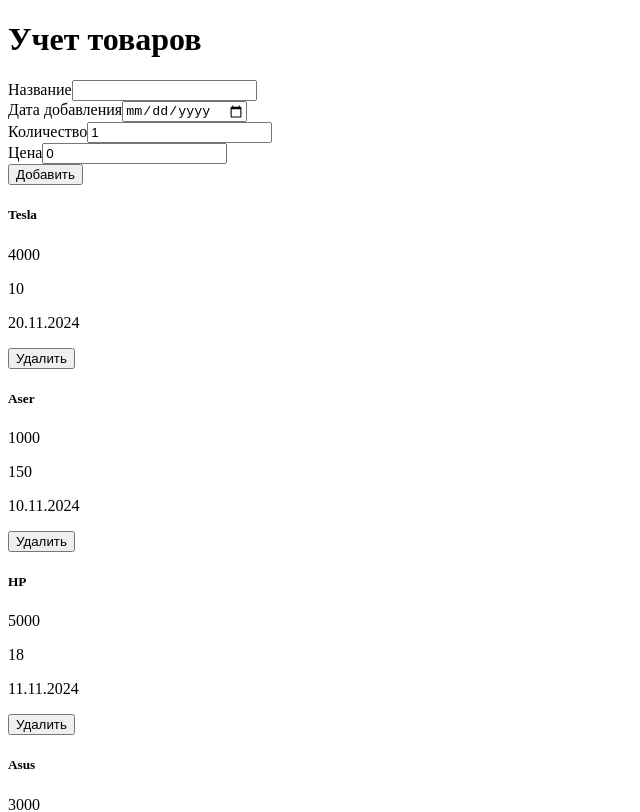
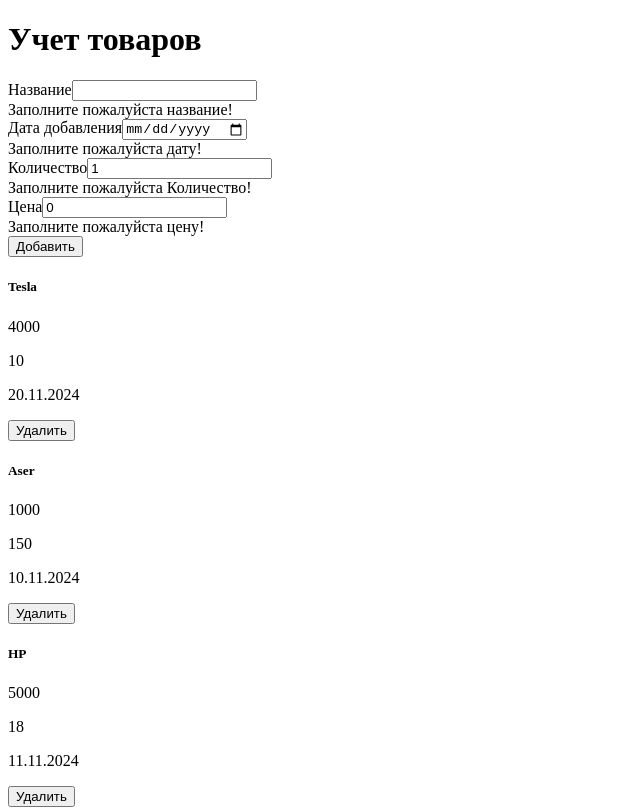
Before and after one commit to JasonWarkings/product-practic-25.11, a Vue app: page / in a window 1280 px wide. Shown: the top 812 px of the page, without its empty margins (0-640 px from the left). Built offline with nearby package versions, Linux system fonts and the light colour scheme; the HTML template or start-up script is replaced by a standard one.

Commit message:
feat: add validation

```diff
--- a/src/App.vue
+++ b/src/App.vue
@@ -66,19 +66,31 @@ const totalSum = computed(() => {
         <h1 class="text-center my-3">Учет товаров</h1>
         <div class="mb-3">
           <label for="name" class="form-label">Название</label>
-          <input type="text" v-model="name" class="form-control" id="name">
+          <input type="text" v-model="name" class="form-control" :class="{'is-invalid': !name}" id="name">
+          <div class="invalid-feedback">
+        Заполните пожалуйста название!
+      </div>
         </div>
         <div class="mb-3">
           <label for="date" class="form-label">Дата добавления</label>
-          <input type="date" v-model="date" class="form-control" id="date">
+          <input type="date" v-model="date" class="form-control" :class="{'is-invalid': !date}" id="date">
+          <div class="invalid-feedback">
+            Заполните пожалуйста дату!
+      </div>
         </div>
         <div class="mb-3">
           <label for="count" class="form-label">Количество</label>
-          <input type="number" v-model="count" class="form-control" id="date">
+          <input type="number" v-model="count" class="form-control" :class="{'is-invalid': !count}" id="date">
+          <div class="invalid-feedback">
+            Заполните пожалуйста Количество!
+      </div>
         </div>
         <div class="mb-3">
           <label for="price" class="form-label">Цена</label>
-          <input type="number" v-model="price" class="form-control" id="date">
+          <input type="number" v-model="price" class="form-control" :class="{'is-invalid': !price}" id="date">
+          <div class="invalid-feedback">
+            Заполните пожалуйста цену!
+      </div>
         </div>
         <div>
           <button @click="addProduct" type="button" class="btn btn-outline-success">Добавить</button>
```
